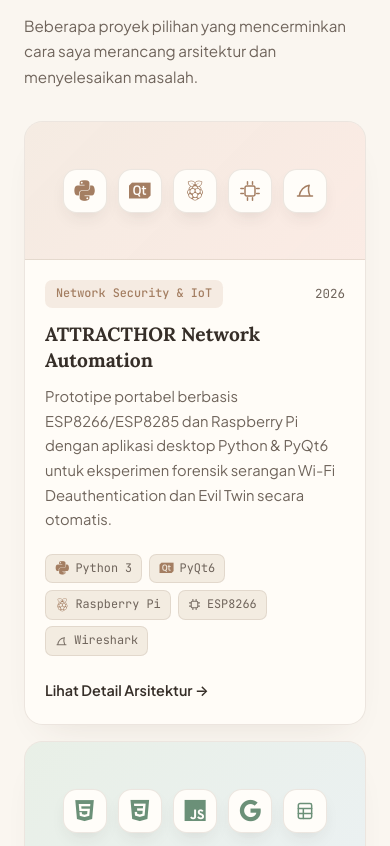
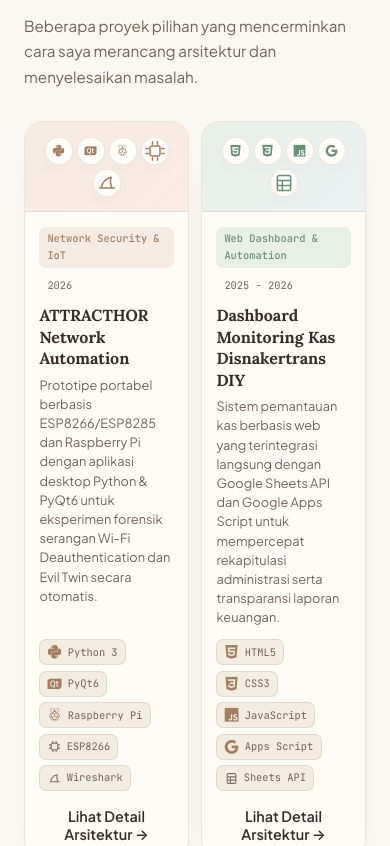
Before and after one commit to Iqbalarbani/portfolioBani, a plain HTML site: page index.html in a window 390 px wide. Shown: the part 1954-2800 px from the top of the page. Drawn offline with nearby package versions, Linux system fonts and the light colour scheme.

Commit message:
Update mobile layout: 2-column grid for projects and gallery

```diff
--- a/styles.css
+++ b/styles.css
@@ -1346,9 +1346,82 @@ body {
     padding-left: 1.25rem;
   }
 
+  /* 2 kolom di HP agar tidak terlalu penuh */
+  .gallery-grid,
+  .projects-grid {
+    grid-template-columns: repeat(2, 1fr);
+    gap: 0.75rem;
+  }
+
+  /* Sesuaikan isi kartu agar muat di 2 kolom */
+  .project-body {
+    padding: 0.9rem;
+  }
+
+  .project-body h3 {
+    font-size: 1rem;
+    margin-bottom: 0.35rem;
+  }
+
+  .project-desc {
+    font-size: 0.8rem;
+    margin-bottom: 0.75rem;
+    line-height: 1.5;
+  }
+
+  .project-meta {
+    flex-wrap: wrap;
+    gap: 0.35rem;
+    margin-bottom: 0.5rem;
+  }
+
+  .project-meta .tag,
+  .project-meta .year {
+    font-size: 0.65rem;
+    padding: 0.2rem 0.5rem;
+  }
+
+  .project-highlights {
+    font-size: 0.75rem;
+    gap: 0.4rem;
+    margin-bottom: 0.75rem;
+  }
+
+  .tech-list {
+    gap: 0.35rem;
+    margin-bottom: 0.75rem;
+  }
+
+  .tech-list li {
+    font-size: 0.65rem;
+    padding: 0.2rem 0.45rem;
+  }
+
+  .project-visual {
+    height: 90px;
+    padding: 0.5rem;
+  }
+
+  .project-emblems {
+    gap: 0.25rem;
+  }
+
+  .emblem-chip {
+    width: 28px;
+    height: 28px;
+    font-size: 0.75rem;
+  }
+
+  .gallery-item figcaption {
+    font-size: 0.65rem;
+    padding: 0.5rem;
+  }
+}
+
+/* Layar sangat kecil (di bawah 360px) kembali ke 1 kolom */
+@media (max-width: 360px) {
   .gallery-grid,
   .projects-grid {
     grid-template-columns: 1fr;
-    gap: 1rem;
   }
 }
```
